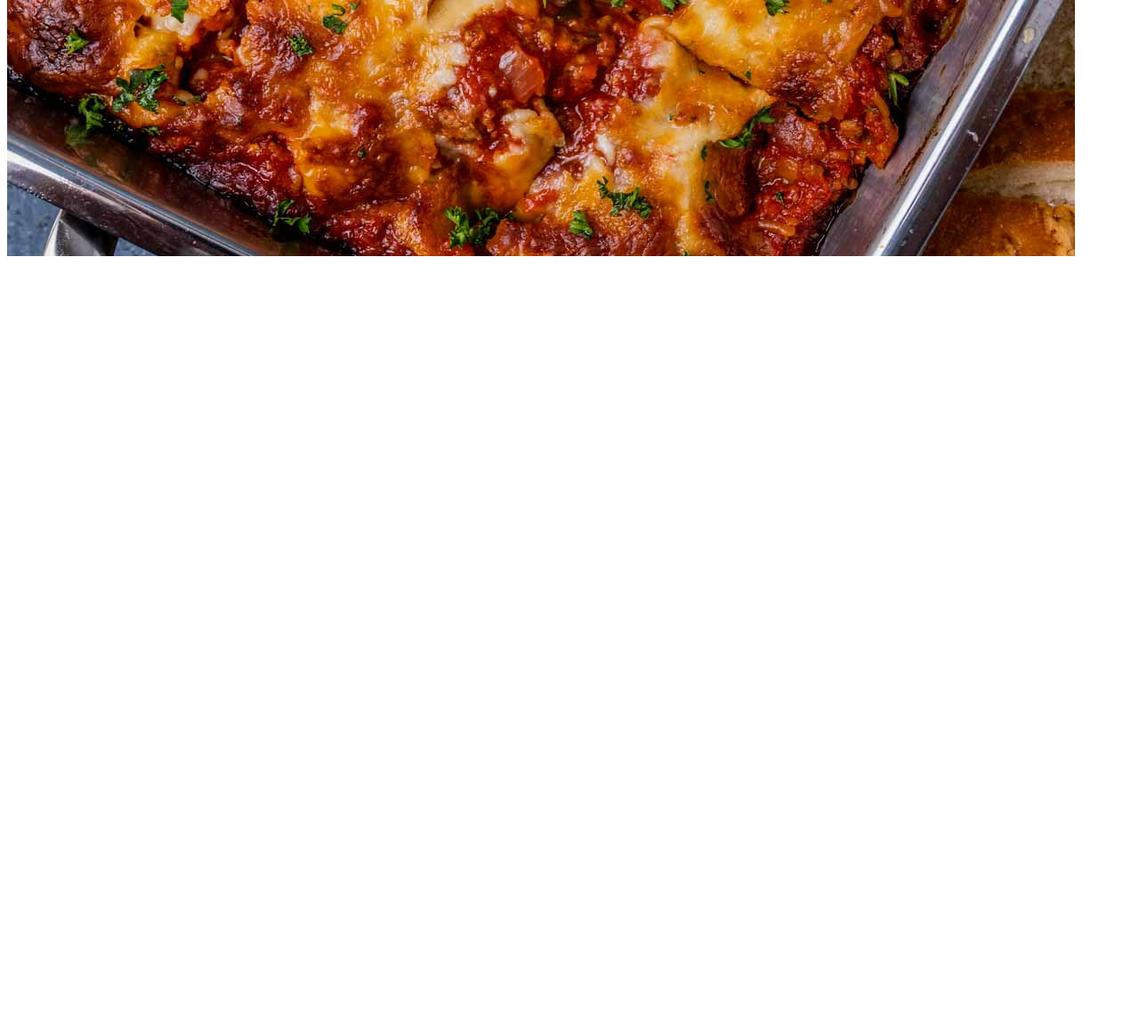
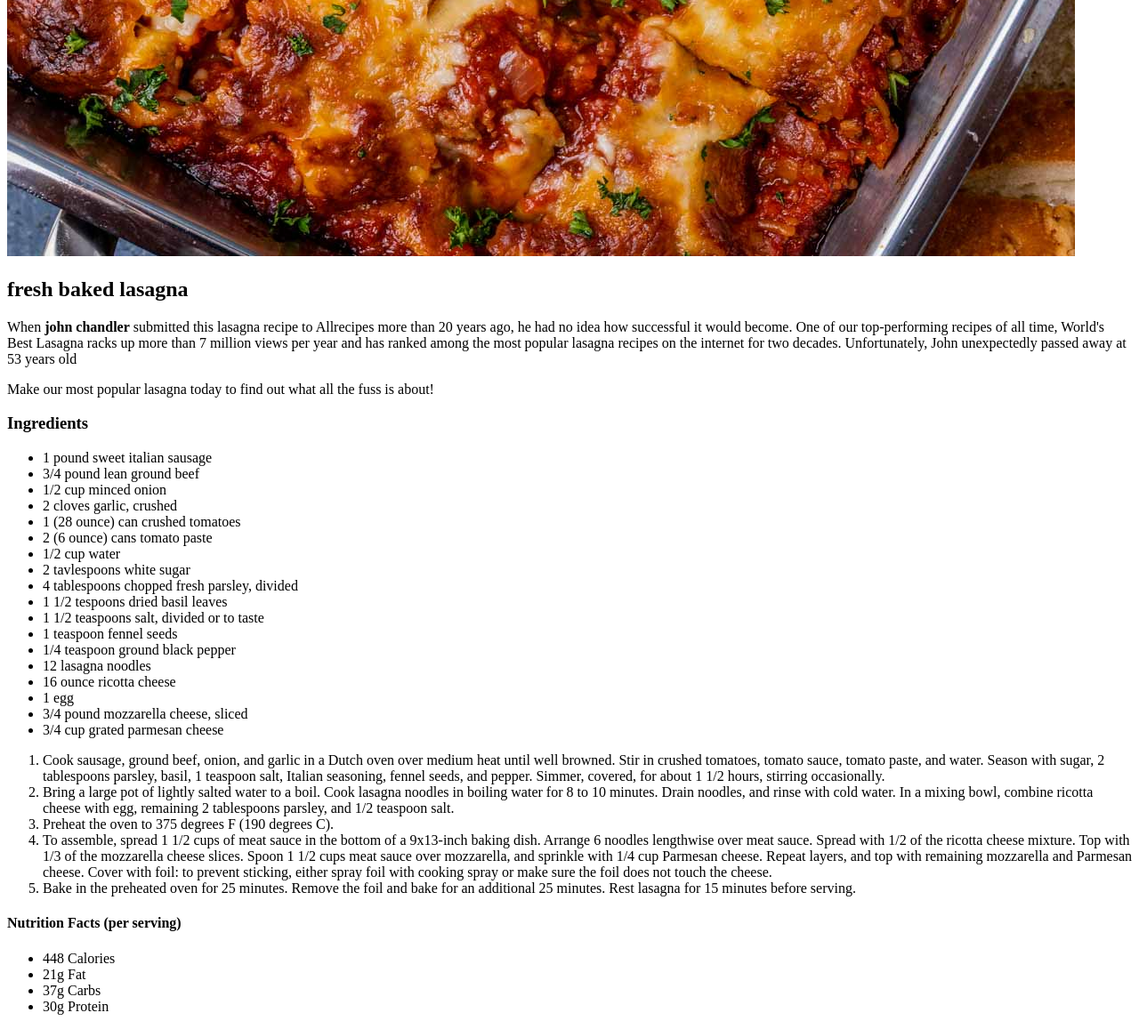
Before and after one commit to btascone/odin-recipes, a plain HTML site: page recipes/lasagna.html in a window 1280 px wide. Shown: the part 992-2149 px from the top of the page at 89% size. Before the commit the page ends 1292 px from the top, so only its background shows below. Drawn offline with Linux system fonts and the light colour scheme.

Commit message:
add recipe directions for lasagna.html

```diff
--- a/recipes/lasagna.html
+++ b/recipes/lasagna.html
@@ -8,5 +8,59 @@
         <h1>Lasagna Recipe</h1>
 
         <img src="../img/lasagna.jpg" alt="picture of a fresh baked tray of lasagna">
+
+        <h2>fresh baked lasagna</h2>
+
+        <p>When <strong>john chandler</strong> submitted this lasagna recipe to Allrecipes more than 20 years ago, he had no idea how successful it
+        would become. One of our top-performing recipes of all time, World's Best Lasagna racks up more than 7 million views per
+        year and has ranked among the most popular lasagna recipes on the internet for two decades. Unfortunately, John
+        unexpectedly passed away at 53 years old</p>
+
+        <p>Make our most popular lasagna today to find out what all the fuss is about!</p>
+
+        <h3>Ingredients</h3>
+        <ul>
+            <li>1 pound sweet italian sausage</li>
+            <li>3/4 pound lean ground beef</li>
+            <li>1/2 cup minced onion</li>
+            <li>2 cloves garlic, crushed</li>
+            <li>1 (28 ounce) can crushed tomatoes</li>
+            <li>2 (6 ounce) cans tomato paste</li>
+            <li>1/2 cup water</li>
+            <li>2 tavlespoons white sugar</li>
+            <li>4 tablespoons chopped fresh parsley, divided</li>
+            <li>1 1/2 tespoons dried basil leaves</li>
+            <li>1 1/2 teaspoons salt, divided or to taste</li>
+            <li>1 teaspoon fennel seeds</li>
+            <li>1/4 teaspoon ground black pepper</li>
+            <li>12 lasagna noodles</li>
+            <li>16 ounce ricotta cheese</li>
+            <li>1 egg</li>
+            <li>3/4 pound mozzarella cheese, sliced</li>
+            <li>3/4 cup grated parmesan cheese</li>
+        </ul>
+        <ol>
+            <li>Cook sausage, ground beef, onion, and garlic in a Dutch oven over medium heat until well browned. Stir in crushed
+            tomatoes, tomato sauce, tomato paste, and water. Season with sugar, 2 tablespoons parsley, basil, 1 teaspoon salt,
+            Italian seasoning, fennel seeds, and pepper. Simmer, covered, for about 1 1/2 hours, stirring occasionally.</li>
+            <li>Bring a large pot of lightly salted water to a boil. Cook lasagna noodles in boiling water for 8 to 10 minutes. Drain
+            noodles, and rinse with cold water. In a mixing bowl, combine ricotta cheese with egg, remaining 2 tablespoons parsley,
+            and 1/2 teaspoon salt.</li>
+            <li>Preheat the oven to 375 degrees F (190 degrees C).</li>
+            <li>To assemble, spread 1 1/2 cups of meat sauce in the bottom of a 9x13-inch baking dish. Arrange 6 noodles lengthwise over
+            meat sauce. Spread with 1/2 of the ricotta cheese mixture. Top with 1/3 of the mozzarella cheese slices. Spoon 1 1/2
+            cups meat sauce over mozzarella, and sprinkle with 1/4 cup Parmesan cheese. Repeat layers, and top with remaining
+            mozzarella and Parmesan cheese. Cover with foil: to prevent sticking, either spray foil with cooking spray or make sure
+            the foil does not touch the cheese.</li>
+            <li>Bake in the preheated oven for 25 minutes. Remove the foil and bake for an additional 25 minutes. Rest lasagna for 15
+            minutes before serving.</li>
+        </ol>
+        <h4>Nutrition Facts (per serving)</h4>
+        <ul>
+            <li>448 Calories</li>
+            <li>21g Fat</li>
+            <li>37g Carbs</li>
+            <li>30g Protein</li>
+        </ul>
     </body>
 </html>
```
